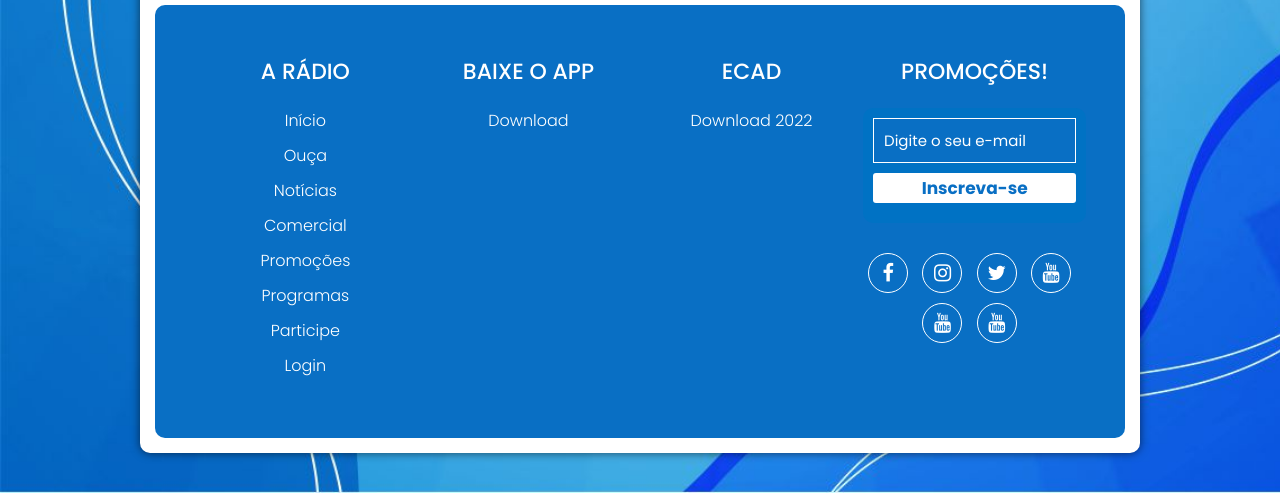
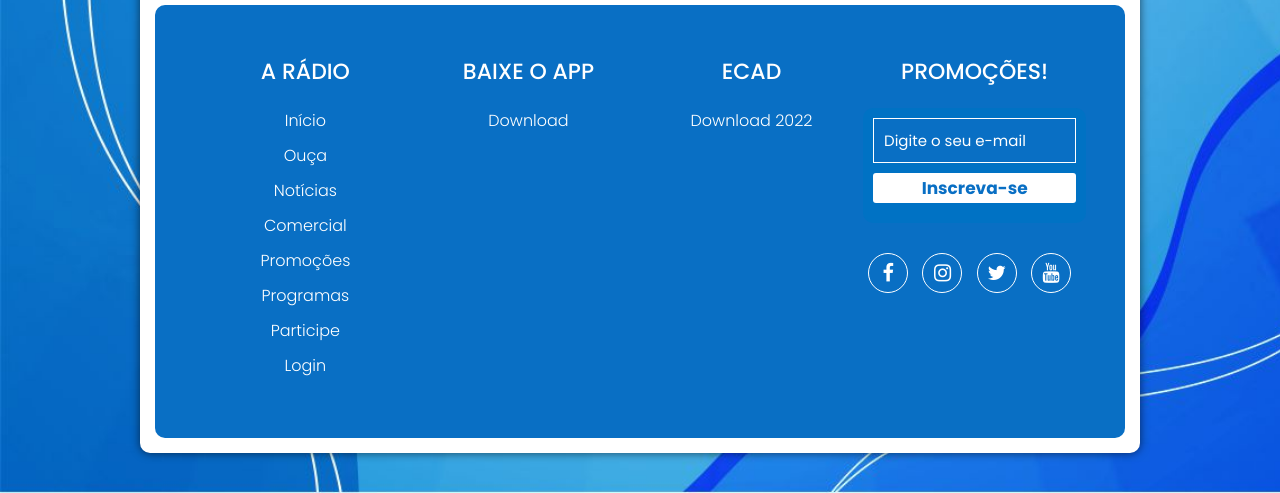
Before and after one commit to ClodoaldoAguiar/fmterra-main, a website: page index.html in a window 1280 px wide. Shown: the part 2160-2653 px from the top of the page. Drawn offline with nearby package versions, Linux system fonts and the light colour scheme; a script that the page names is missing.

Commit message:
removi youtube

```diff
--- a/index.html
+++ b/index.html
@@ -296,8 +296,7 @@ src="https://www.youtube.com/embed/tgbNymZ7vqY"></iframe>
 								<a href="#"> <i class="fa fa-instagram"></i> </a>
 								<a href="#"> <i class="fa fa-twitter"></i> </a>
 								<a href="#"> <i class="fa fa-youtube"></i> </a>
-								<a href="#"> <i class="fa fa-youtube"></i> </a>
-								<a href="#"> <i class="fa fa-youtube"></i> </a>
+
 							</div>
 
 						</div>
```
